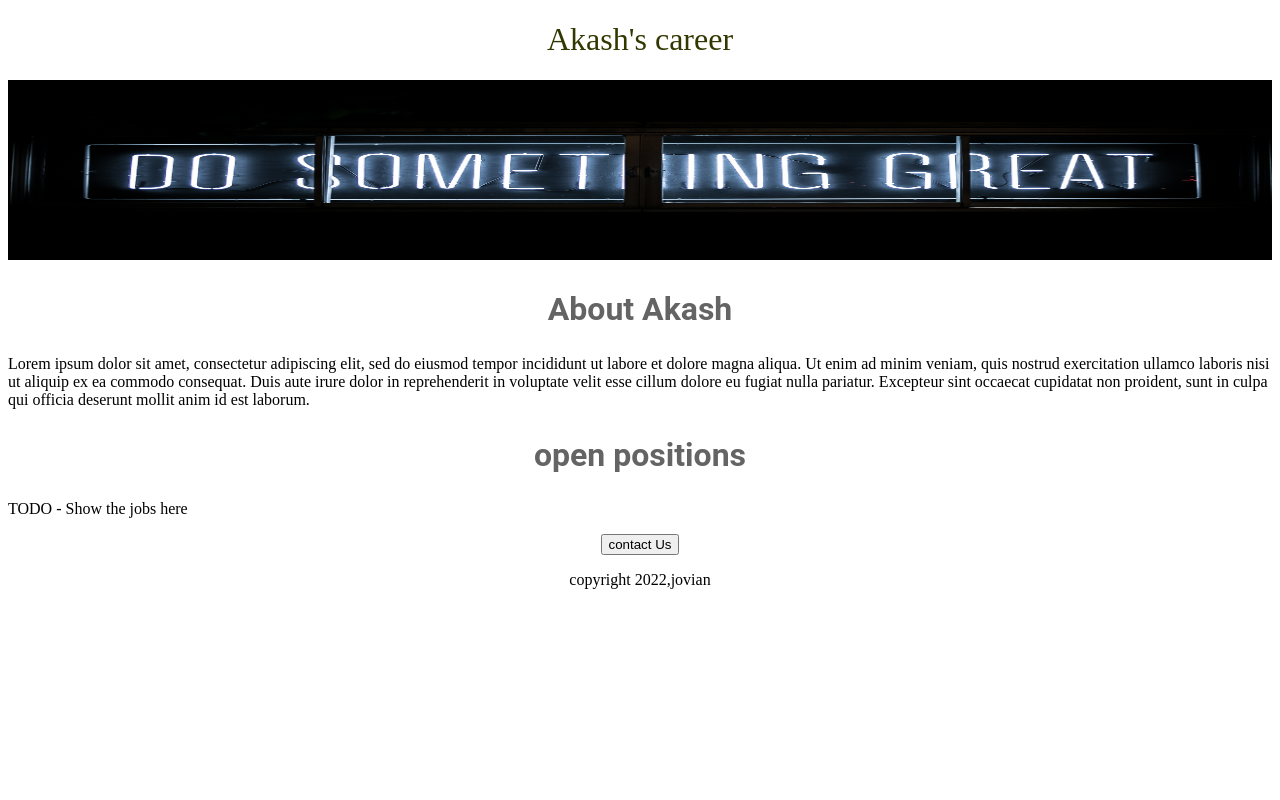
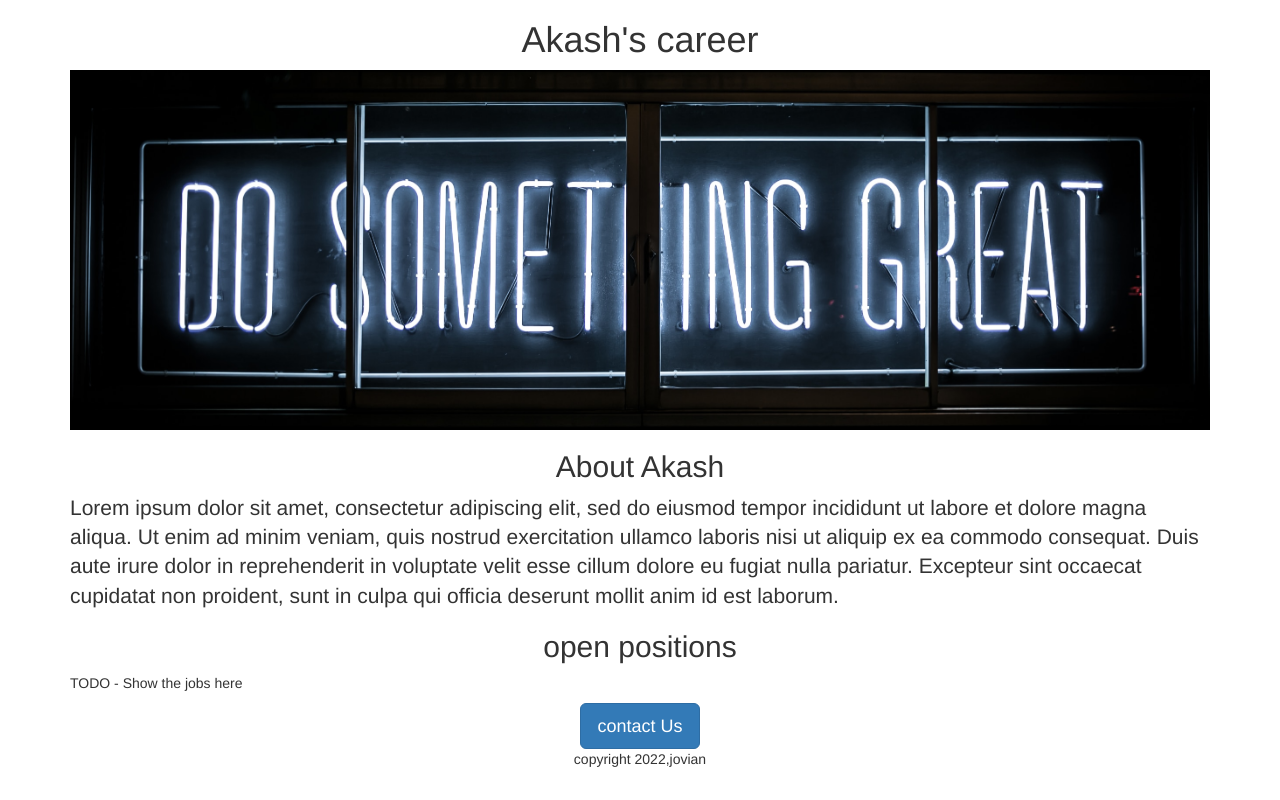
Before and after one commit to Akash143333/jovian-careers-websitee, a Flask app: page / in a window 1280 px wide. Run offline with Flask 2, Linux system fonts and the light colour scheme.

Commit message:
bootstrap added

```diff
--- a/templates/home.html
+++ b/templates/home.html
@@ -2,51 +2,31 @@
 <html>
   <head>
     <title>Akash's careers </title>
+    <meta http-equiv="X-UA-Compatible" content="IE=edge">
+    <meta name="viewport" content="width=device-width, initial-scale=1">
+    <link
+      <link rel="stylesheet" href="https://cdn.jsdelivr.net/npm/bootstrap@3.4.1/dist/css/bootstrap.min.css" integrity="sha384-HSMxcRTRxnN+Bdg0JdbxYKrThecOKuH5zCYotlSAcp1+c8xmyTe9GYg1l9a69psu" crossorigin="anonymous">
     <style>
-      h1{
-        font-size:40px
-        font-family:Roboto;
-        font-weight:normal;
-        color: rgb(50, 56, 0);
-        text-align: center;
-      }
-
-      #banner{
+      #banner {
+        height:360px;
         width:100%;
-        height:180px;
-        object: fit cover;;
-      }
-      h2{
-        font-family:Roboto;
-        font-size:32px;
-        color:rgb(100,100,100);
-        text-align:center;
-        font-weigh:normal;
-      }
-      .bodytext{
-        font-family:Roboto;
-        color:rgb(80,80,80)
-
-      }
-      #container{
-        max-width:720px;
-        margin:0 auto 0 auto;
+        object-fit:cover;
       }
     </style>
   </head>
   <body>
-    <div>
-    <h1>Akash's career</h1>
-    <img id="banner" src="https://jovian-careers-websitee-2.akash143333.repl.co/static/banner.jpg">
-      <h2>About Akash</h2>
-    <p>
+    <div class="container">
+    <h1 class="text-center mt-2 mb-4">Akash's career</h1>
+    <img class="img-fluid" id="banner" src="https://jovian-careers-websitee-2.akash143333.repl.co/static/banner.jpg">
+      <h2 class="text-center">About Akash</h2>
+    <p class="lead">
       Lorem ipsum dolor sit amet, consectetur adipiscing elit, sed do eiusmod tempor incididunt ut labore et dolore magna aliqua. Ut enim ad minim veniam, quis nostrud exercitation ullamco laboris nisi ut aliquip ex ea commodo consequat. Duis aute irure dolor in reprehenderit in voluptate velit esse cillum dolore eu fugiat nulla pariatur. Excepteur sint occaecat cupidatat non proident, sunt in culpa qui officia deserunt mollit anim id est laborum.
     </p>
-    <h2>open positions</h2>
+    <h2 class="text-center mt-2 mb-4">open positions</h2>
     <p> TODO - Show the jobs here</p>
-    <div  style="text-align:center;">
-    <button>contact Us</button>
-      <p>copyright 2022,jovian</p>
+    <div class="text-center">
+    <button class="btn btn-primary btn-lg">contact Us</button>
+      <p class="mt-2">copyright 2022,jovian</p>
     </div>
     </div>
   </body>
```
